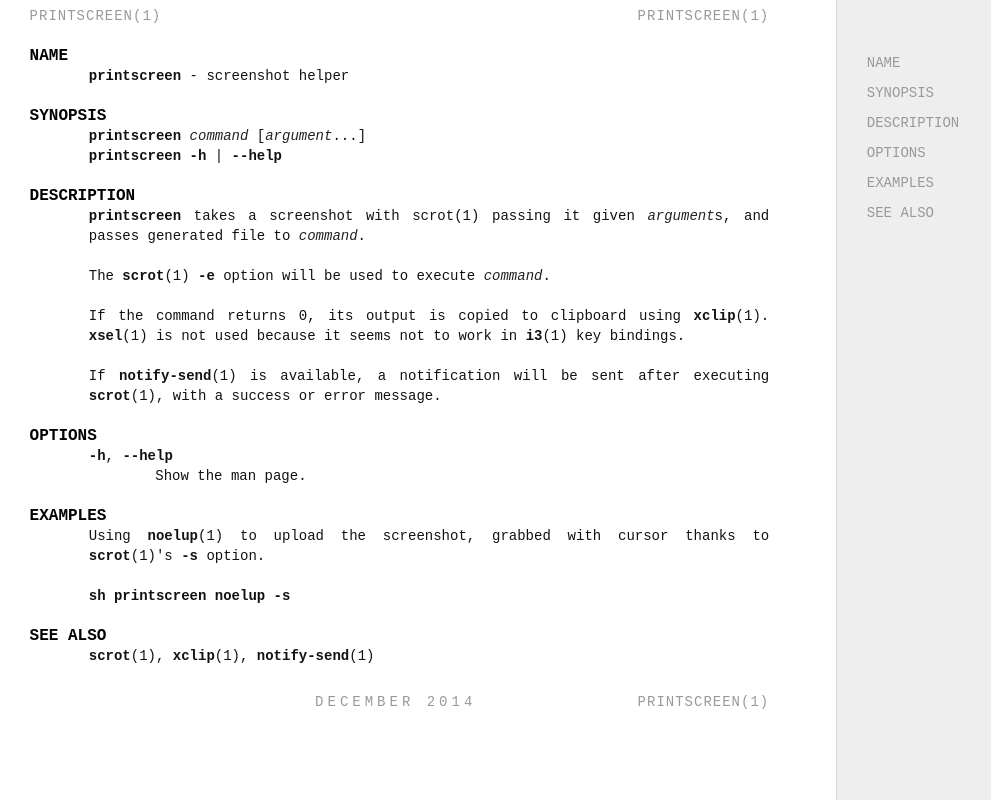
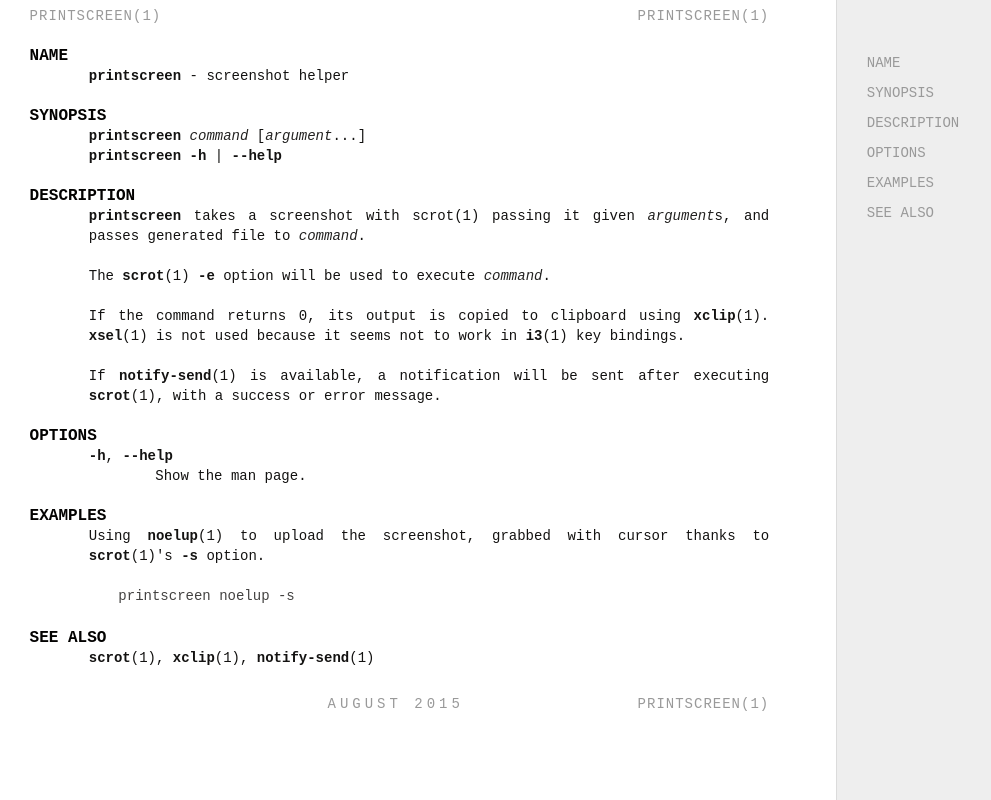
Before and after one commit to valeriangalliat/printscreen, a plain HTML site: page man/printscreen.1.html in a window 1280 px wide. Shown: the whole page, without its empty margins (0-991 px from the left). Drawn offline with Linux system fonts and the light colour scheme.

Commit message:
Remove unsupported language indication in man page

```diff
--- a/man/printscreen.1.html
+++ b/man/printscreen.1.html
@@ -108,9 +108,8 @@
 <p>Using <strong>noelup</strong>(1) to upload the screenshot, grabbed with cursor thanks to
 <strong>scrot</strong>(1)'s <code>-s</code> option.</p>
 
-<p><code>sh
-printscreen noelup -s
-</code></p>
+<pre><code>printscreen noelup -s
+</code></pre>
 
 <h2 id="SEE-ALSO">SEE ALSO</h2>
 
@@ -119,7 +118,7 @@ printscreen noelup -s
 
   <ol class='man-decor man-foot man foot'>
     <li class='tl'></li>
-    <li class='tc'>December 2014</li>
+    <li class='tc'>August 2015</li>
     <li class='tr'>printscreen(1)</li>
   </ol>
 
```
Also changed, not shown: 3 other files.
